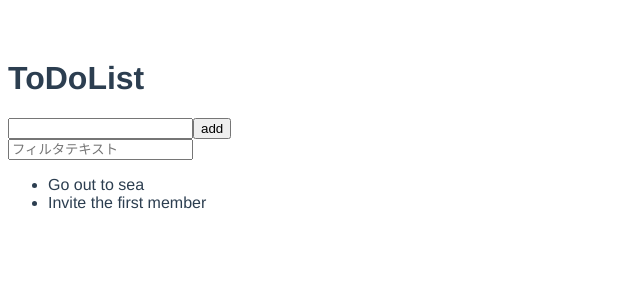
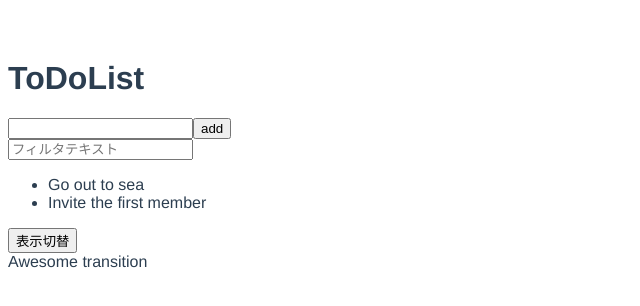
Before and after one commit to itsuki-yamada/practice, a Vue app in the folder 202104WEBDBPRESS-Vue/vue-todo-list/: page / in a window 1280 px wide. Shown: the top 306 px of the page, without its empty margins (0-640 px from the left). Built offline with nearby package versions, Linux system fonts and the light colour scheme.

Commit message:
[add] アニメーションの作成

```diff
--- a/202104WEBDBPRESS-Vue/vue-todo-list/src/App.vue
+++ b/202104WEBDBPRESS-Vue/vue-todo-list/src/App.vue
@@ -3,17 +3,22 @@
 
   <!-- ToDolistを使用する -->
   <ToDoList />
+
+  <!-- transitionを使用したアニメーション -->
+  <TextAnimation />
 </template>
 
 <script>
 // ToDoListをインポート
 import ToDoList from './components/ToDoList.vue'
+import TextAnimation from './components/TextAnimation.vue'
 
 export default {
   name: 'App',
   components: {
     // ToDoListを<template>で使用できるようにする
-    ToDoList
+    ToDoList,
+    TextAnimation
   }
 }
 </script>
--- /dev/null
+++ b/202104WEBDBPRESS-Vue/vue-todo-list/src/components/TextAnimation.vue
@@ -0,0 +1,24 @@
+<template>
+  <button v-on:click="show = !show">表示切替</button>
+  <transition name="fade">
+    <div v-if="show">Awesome transition</div>
+  </transition>
+</template>
+
+<script>
+export default {
+    data() { return { show: true}}
+}
+</script>
+
+<style>
+.fade-enter-active,
+.fade-leave-active {
+  transition: opacity 500ms ease;
+}
+
+.fade-enter-from,
+.fade-leave-to {
+    opacity: 0;
+}
+</style>
```
